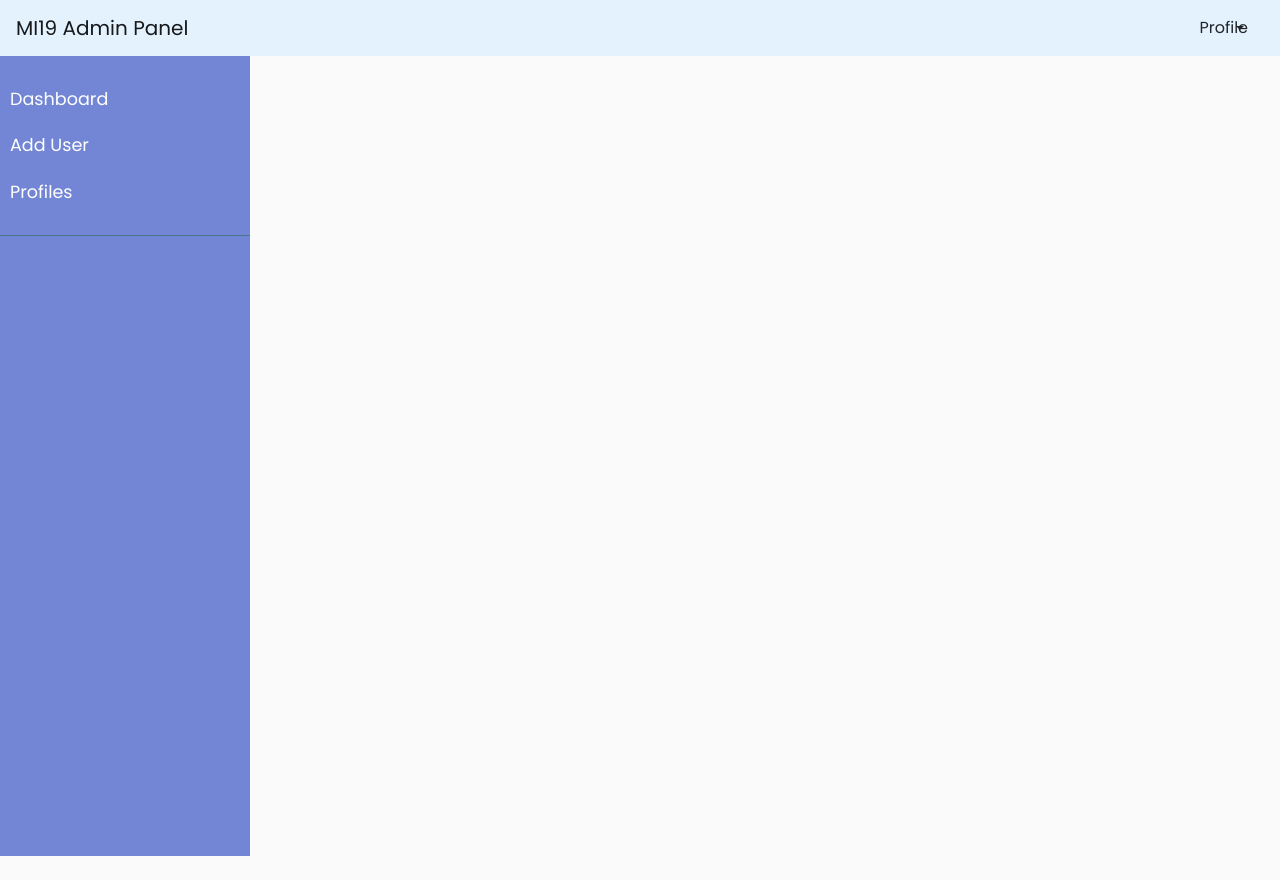
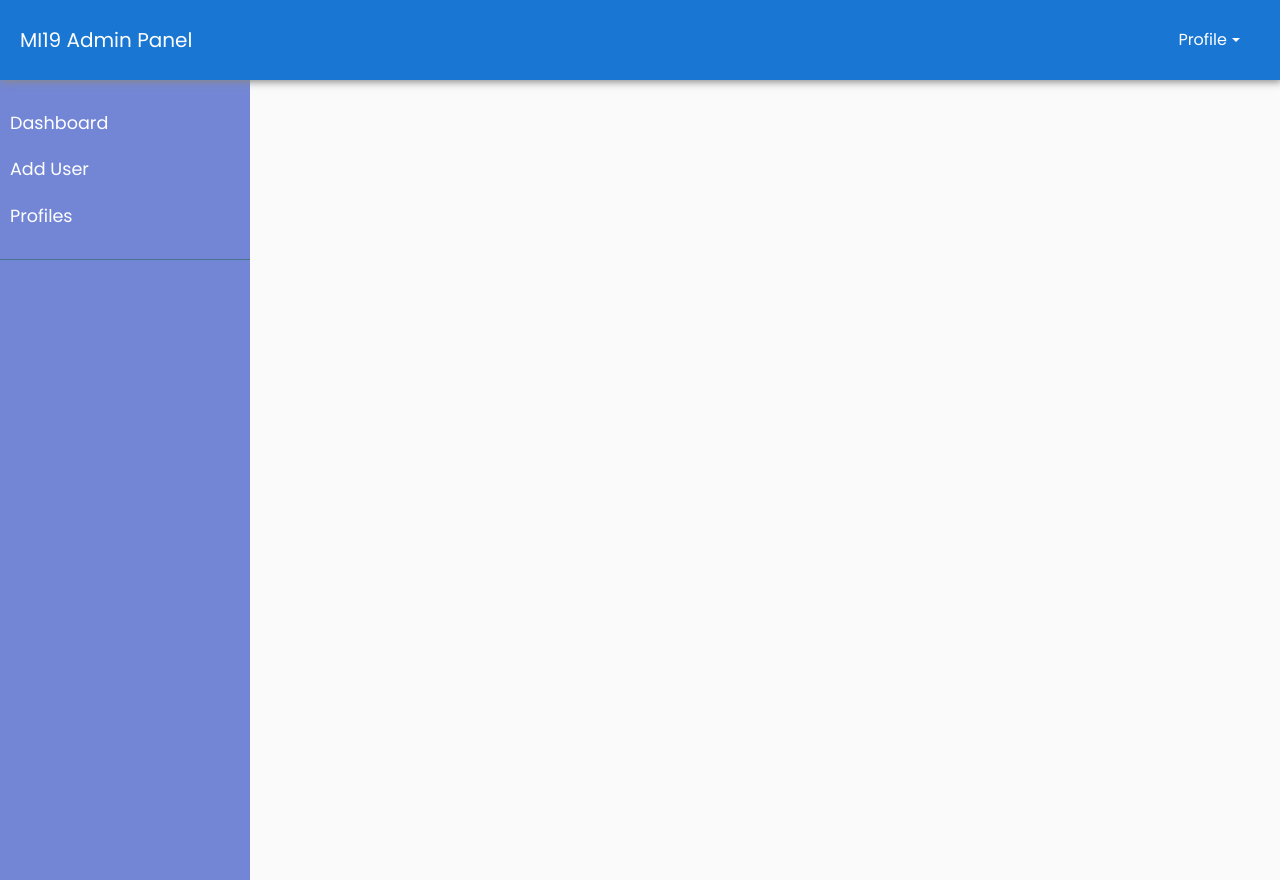
Before and after one commit to kaushik27mishra/covid19nitrr_web, a React (Create React App) app: page /#/app/dashboard in a window 1280 px wide. Before the commit the page ends 856 px from the top, so only its background shows below. Built offline with nearby package versions, Linux system fonts and the light colour scheme; sample sign-in values are in the browser's storage.

Commit message:
Added style to Navbar

```diff
--- a/src/Components/Header/Header.js
+++ b/src/Components/Header/Header.js
@@ -7,11 +7,11 @@ function Header(props) {
 
   return (
     <div>
-        <nav id="navbar-example2" class="navbar navbar-light" style={{backgroundColor: "#e3f2fd"}}>
-            <a class="navbar-brand" href="#">MI19 Admin Panel</a>
+        <nav id="navbar-example2" class="navbar navbar-light" style={{backgroundColor: "#1976d2", color: "white", padding:"2.5vh", boxShadow: "2px 2px 8px #888888"}}>
+            <a class="navbar-brand" style ={{color:"white"}} href="#">MI19 Admin Panel</a>
             <ul class="nav nav-pills">
               <li class="nav-item dropdown">
-                <a class="nav-link dropdown-toggle" data-toggle="dropdown" href="#" role="button" aria-haspopup="true" aria-expanded="false">Profile</a>
+                <a class="nav-link dropdown-toggle" data-toggle="dropdown" href="#" role="button" aria-haspopup="true" aria-expanded="false">Profile &nbsp;&nbsp;&nbsp;</a>
                 <div class="dropdown-menu">
                   <div role="separator" class="dropdown-divider"></div>
                   <a class="dropdown-item" onClick={() => signOut(userDispatch, props.history)}>Logout</a>
```
